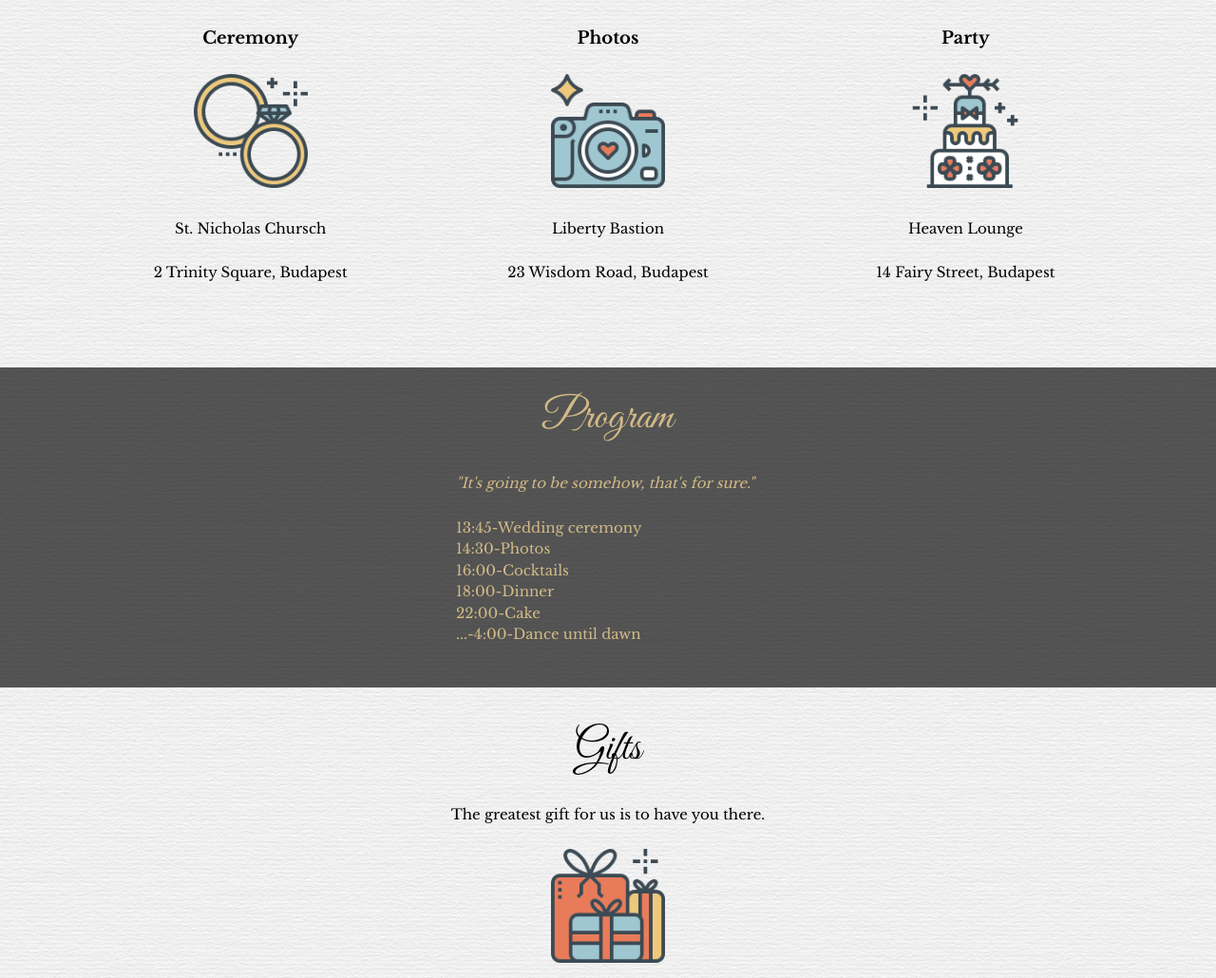
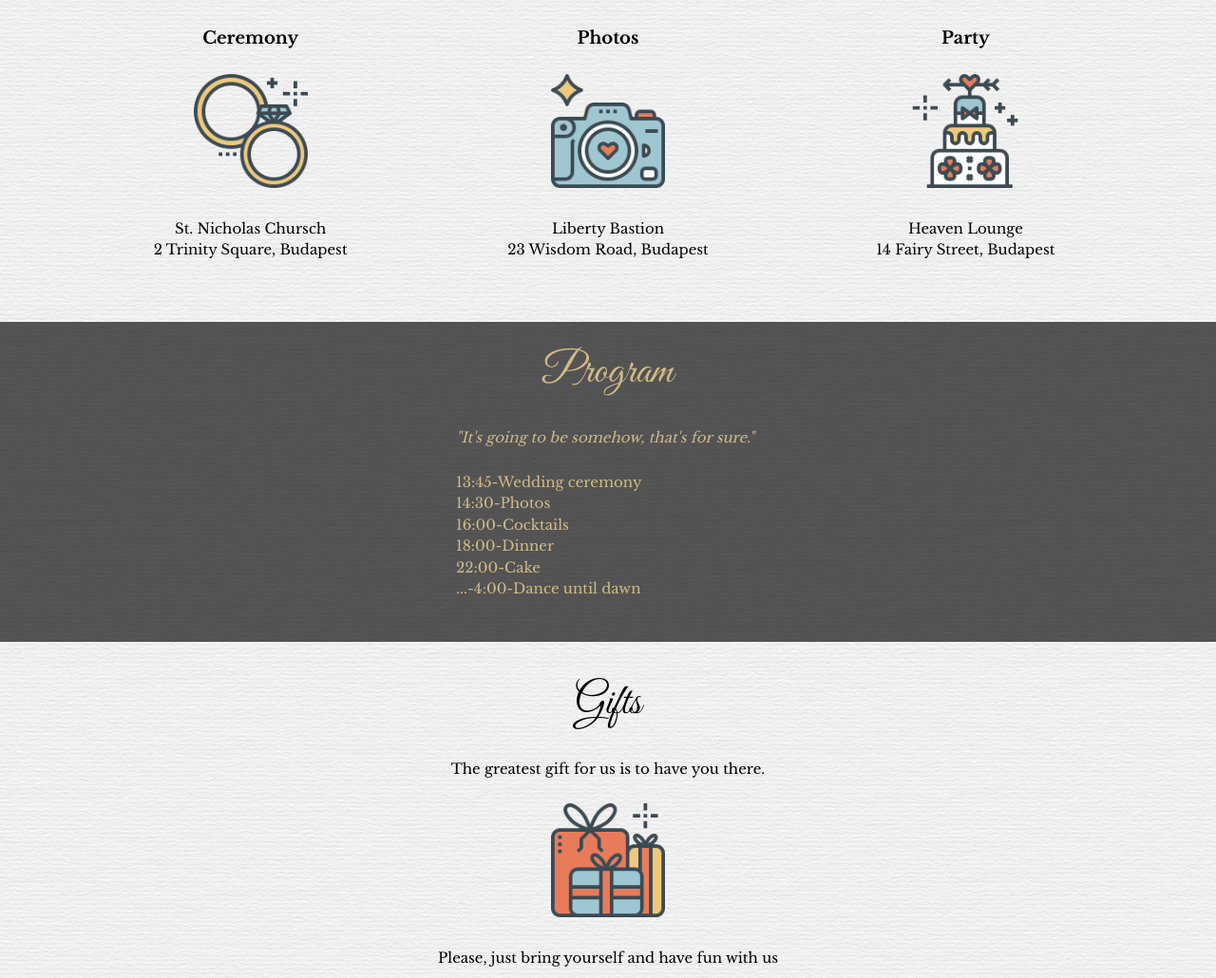
Before and after one commit to TolnaiBalint/Wedding, a plain HTML site: page index.html in a window 1280 px wide. Shown: the part 929-1959 px from the top of the page at 95% size. Drawn offline with nearby package versions, Linux system fonts and the light colour scheme; a web font is replaced by a local one.

Commit message:
Location text (margin-bottom:0)

```diff
--- a/style.css
+++ b/style.css
@@ -151,6 +151,10 @@ header {
 
 /* LOCATIONS */
 
+.locations p {
+    margin-bottom: 0;
+}
+
 .ceremony-photos::after {
     content: "";
     display: block;
```
